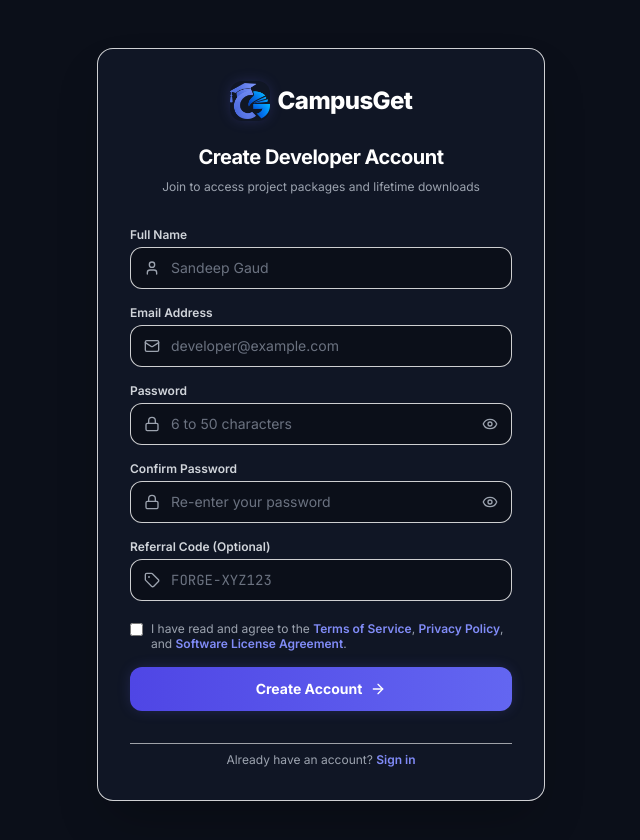
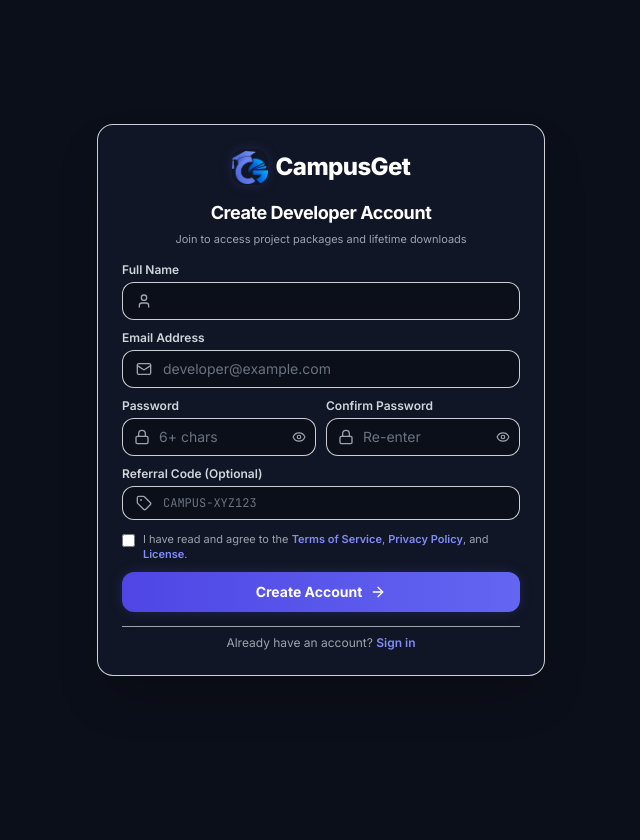
Before and after one commit to Sandeep798512/project-forge, a React (Vite) app in the folder frontend/: page /register in a window 1280 px wide. Shown: the top 840 px of the page, without its empty margins (319-959 px from the left). After the commit the page ends 800 px from the top, so only its background shows below. Built offline with nearby package versions, Linux system fonts and the light colour scheme; no server answers.

Commit message:
Fix register page sizing and remove personal name placeholder

```diff
--- a/frontend/src/pages/Contact.tsx
+++ b/frontend/src/pages/Contact.tsx
@@ -86,7 +86,7 @@ export const Contact: React.FC = () => {
                     value={formData.name}
                     onChange={(e) => setFormData({ ...formData, name: e.target.value })}
                     className="w-full bg-background border border-border/80 rounded-xl px-4 py-2 text-sm text-gray-100 placeholder-gray-500"
-                    placeholder="Sandeep Gaud"
+                    placeholder=""
                   />
                 </div>
 
@@ -98,7 +98,7 @@ export const Contact: React.FC = () => {
                     value={formData.email}
                     onChange={(e) => setFormData({ ...formData, email: e.target.value })}
                     className="w-full bg-background border border-border/80 rounded-xl px-4 py-2 text-sm text-gray-100 placeholder-gray-500"
-                    placeholder="sandeep@example.com"
+                    placeholder="developer@example.com"
                   />
                 </div>
 
--- a/frontend/src/pages/Login.tsx
+++ b/frontend/src/pages/Login.tsx
@@ -38,25 +38,25 @@ export const Login: React.FC = () => {
   };
 
   return (
-    <div className="min-h-screen bg-background flex items-center justify-center py-12 px-4 sm:px-6 lg:px-8">
-      <div className="max-w-md w-full space-y-8 bg-surface/90 border border-border/80 p-8 rounded-2xl shadow-2xl">
+    <div className="min-h-screen bg-background flex items-center justify-center py-6 px-4 sm:px-6">
+      <div className="max-w-md w-full space-y-5 bg-surface/90 border border-border/80 p-6 sm:p-7 rounded-2xl shadow-2xl my-auto">
 
         {/* Brand Header */}
-        <div className="text-center space-y-2">
+        <div className="text-center space-y-1">
           <Link to="/" className="inline-flex items-center space-x-2">
             <img
               src="/campusget-icon-light-tile.png"
               alt={BRAND.name}
-              className="w-10 h-10 rounded-xl object-contain shadow-glow-sm"
+              className="w-9 h-9 rounded-xl object-contain shadow-glow-sm"
             />
             <span className="font-extrabold text-2xl text-white tracking-tight">{BRAND.name}</span>
           </Link>
-          <h2 className="text-xl font-bold text-white tracking-tight pt-2">Welcome back</h2>
+          <h2 className="text-lg font-bold text-white tracking-tight pt-1">Welcome back</h2>
           <p className="text-xs text-gray-400">Sign in to access your purchased projects and downloads</p>
         </div>
 
         {error && (
-          <div className="p-3.5 rounded-xl bg-red-500/10 border border-red-500/20 text-red-400 text-xs flex items-center space-x-2">
+          <div className="p-3 rounded-xl bg-red-500/10 border border-red-500/20 text-red-400 text-xs flex items-center space-x-2">
             <AlertCircle className="w-4 h-4 flex-shrink-0" />
             <span>{error}</span>
           </div>
--- a/frontend/src/pages/Register.tsx
+++ b/frontend/src/pages/Register.tsx
@@ -54,31 +54,31 @@ export const Register: React.FC = () => {
   };
 
   return (
-    <div className="min-h-screen bg-background flex items-center justify-center py-12 px-4 sm:px-6 lg:px-8">
-      <div className="max-w-md w-full space-y-8 bg-surface/90 border border-border/80 p-8 rounded-2xl shadow-2xl">
+    <div className="min-h-screen bg-background flex items-center justify-center py-4 px-4 sm:px-6">
+      <div className="max-w-md w-full space-y-3.5 bg-surface/90 border border-border/80 p-5 sm:p-6 rounded-2xl shadow-2xl my-auto">
 
         {/* Brand Header */}
-        <div className="text-center space-y-2">
+        <div className="text-center space-y-1">
           <Link to="/" className="inline-flex items-center space-x-2">
             <img
               src="/campusget-icon-light-tile.png"
               alt={BRAND.name}
-              className="w-10 h-10 rounded-xl object-contain shadow-glow-sm"
+              className="w-9 h-9 rounded-xl object-contain shadow-glow-sm"
             />
             <span className="font-extrabold text-2xl text-white tracking-tight">{BRAND.name}</span>
           </Link>
-          <h2 className="text-xl font-bold text-white tracking-tight pt-2">Create Developer Account</h2>
-          <p className="text-xs text-gray-400">Join to access project packages and lifetime downloads</p>
+          <h2 className="text-lg font-bold text-white tracking-tight pt-1">Create Developer Account</h2>
+          <p className="text-[11px] text-gray-400">Join to access project packages and lifetime downloads</p>
         </div>
 
         {error && (
-          <div className="p-3.5 rounded-xl bg-red-500/10 border border-red-500/20 text-red-400 text-xs flex items-center space-x-2">
+          <div className="p-2.5 rounded-xl bg-red-500/10 border border-red-500/20 text-red-400 text-xs flex items-center space-x-2">
             <AlertCircle className="w-4 h-4 flex-shrink-0" />
             <span>{error}</span>
           </div>
         )}
 
-        <form onSubmit={handleSubmit} className="space-y-4">
+        <form onSubmit={handleSubmit} className="space-y-2.5">
           <div>
             <label className="block text-xs font-semibold text-gray-300 mb-1">Full Name</label>
             <div className="relative">
@@ -88,8 +88,8 @@ export const Register: React.FC = () => {
                 required
                 value={name}
                 onChange={(e) => setName(e.target.value)}
-                placeholder="Sandeep Gaud"
-                className="w-full bg-background border border-border/80 rounded-xl pl-10 pr-4 py-2.5 text-sm text-gray-100 placeholder-gray-500 focus:outline-none focus:ring-2 focus:ring-primary-500"
+                placeholder=""
+                className="w-full bg-background border border-border/80 rounded-xl pl-10 pr-4 py-2 text-sm text-gray-100 placeholder-gray-500 focus:outline-none focus:ring-2 focus:ring-primary-500"
               />
             </div>
           </div>
@@ -104,15 +104,16 @@ export const Register: React.FC = () => {
                 value={email}
                 onChange={(e) => setEmail(e.target.value)}
                 placeholder="developer@example.com"
-                className="w-full bg-background border border-border/80 rounded-xl pl-10 pr-4 py-2.5 text-sm text-gray-100 placeholder-gray-500 focus:outline-none focus:ring-2 focus:ring-primary-500"
+                className="w-full bg-background border border-border/80 rounded-xl pl-10 pr-4 py-2 text-sm text-gray-100 placeholder-gray-500 focus:outline-none focus:ring-2 focus:ring-primary-500"
               />
             </div>
           </div>
 
+          <div className="grid grid-cols-1 sm:grid-cols-2 gap-2.5">
             <div>
               <label className="block text-xs font-semibold text-gray-300 mb-1">Password</label>
               <div className="relative">
-              <Lock className="absolute left-3.5 top-1/2 -translate-y-1/2 w-4 h-4 text-gray-400" />
+                <Lock className="absolute left-3 top-1/2 -translate-y-1/2 w-4 h-4 text-gray-400" />
                 <input
                   type={showPassword ? 'text' : 'password'}
                   required
@@ -120,17 +121,17 @@ export const Register: React.FC = () => {
                   maxLength={50}
                   value={password}
                   onChange={(e) => setPassword(e.target.value)}
-                placeholder="6 to 50 characters"
-                className="w-full bg-background border border-border/80 rounded-xl pl-10 pr-10 py-2.5 text-sm text-gray-100 placeholder-gray-500 focus:outline-none focus:ring-2 focus:ring-primary-500"
+                  placeholder="6+ chars"
+                  className="w-full bg-background border border-border/80 rounded-xl pl-9 pr-8 py-2 text-sm text-gray-100 placeholder-gray-500 focus:outline-none focus:ring-2 focus:ring-primary-500"
                 />
                 <button
                   type="button"
                   onClick={() => setShowPassword(!showPassword)}
-                className="absolute right-3.5 top-1/2 -translate-y-1/2 text-gray-400 hover:text-gray-200 focus:outline-none"
+                  className="absolute right-2.5 top-1/2 -translate-y-1/2 text-gray-400 hover:text-gray-200 focus:outline-none cursor-pointer"
                   tabIndex={-1}
                   aria-label={showPassword ? 'Hide password' : 'Show password'}
                 >
-                {showPassword ? <EyeOff className="w-4 h-4" /> : <Eye className="w-4 h-4" />}
+                  {showPassword ? <EyeOff className="w-3.5 h-3.5" /> : <Eye className="w-3.5 h-3.5" />}
                 </button>
               </div>
             </div>
@@ -138,7 +139,7 @@ export const Register: React.FC = () => {
             <div>
               <label className="block text-xs font-semibold text-gray-300 mb-1">Confirm Password</label>
               <div className="relative">
-              <Lock className="absolute left-3.5 top-1/2 -translate-y-1/2 w-4 h-4 text-gray-400" />
+                <Lock className="absolute left-3 top-1/2 -translate-y-1/2 w-4 h-4 text-gray-400" />
                 <input
                   type={showConfirmPassword ? 'text' : 'password'}
                   required
@@ -146,18 +147,19 @@ export const Register: React.FC = () => {
                   maxLength={50}
                   value={confirmPassword}
                   onChange={(e) => setConfirmPassword(e.target.value)}
-                placeholder="Re-enter your password"
-                className="w-full bg-background border border-border/80 rounded-xl pl-10 pr-10 py-2.5 text-sm text-gray-100 placeholder-gray-500 focus:outline-none focus:ring-2 focus:ring-primary-500"
+                  placeholder="Re-enter"
+                  className="w-full bg-background border border-border/80 rounded-xl pl-9 pr-8 py-2 text-sm text-gray-100 placeholder-gray-500 focus:outline-none focus:ring-2 focus:ring-primary-500"
                 />
                 <button
                   type="button"
                   onClick={() => setShowConfirmPassword(!showConfirmPassword)}
-                className="absolute right-3.5 top-1/2 -translate-y-1/2 text-gray-400 hover:text-gray-200 focus:outline-none"
+                  className="absolute right-2.5 top-1/2 -translate-y-1/2 text-gray-400 hover:text-gray-200 focus:outline-none cursor-pointer"
                   tabIndex={-1}
                   aria-label={showConfirmPassword ? 'Hide confirm password' : 'Show confirm password'}
                 >
-                {showConfirmPassword ? <EyeOff className="w-4 h-4" /> : <Eye className="w-4 h-4" />}
+                  {showConfirmPassword ? <EyeOff className="w-3.5 h-3.5" /> : <Eye className="w-3.5 h-3.5" />}
                 </button>
+              </div>
             </div>
           </div>
 
@@ -169,33 +171,33 @@ export const Register: React.FC = () => {
                 type="text"
                 value={referralCode}
                 onChange={(e) => setReferralCode(e.target.value.toUpperCase())}
-                placeholder="FORGE-XYZ123"
-                className="w-full bg-background border border-border/80 rounded-xl pl-10 pr-4 py-2.5 text-sm font-mono text-gray-100 placeholder-gray-500 focus:outline-none focus:ring-2 focus:ring-primary-500"
+                placeholder="CAMPUS-XYZ123"
+                className="w-full bg-background border border-border/80 rounded-xl pl-10 pr-4 py-2 text-xs font-mono text-gray-100 placeholder-gray-500 focus:outline-none focus:ring-2 focus:ring-primary-500"
               />
             </div>
           </div>
 
           {/* Policy Agreement Checkbox */}
-          <div className="flex items-start space-x-2 pt-1 text-xs text-gray-300">
+          <div className="flex items-start space-x-2 pt-0.5 text-xs text-gray-300">
             <input
               type="checkbox"
               id="acceptedTerms"
               checked={acceptedTerms}
               onChange={(e) => setAcceptedTerms(e.target.checked)}
-              className="mt-0.5 rounded border-border text-primary-600 focus:ring-primary-500 bg-background"
+              className="mt-0.5 rounded border-border text-primary-600 focus:ring-primary-500 bg-background cursor-pointer"
             />
-            <label htmlFor="acceptedTerms" className="leading-tight text-gray-400">
+            <label htmlFor="acceptedTerms" className="text-[11px] leading-snug text-gray-400 cursor-pointer">
               I have read and agree to the{' '}
               <Link to="/terms" target="_blank" className="text-primary-400 hover:underline font-semibold">Terms of Service</Link>,{' '}
               <Link to="/privacy" target="_blank" className="text-primary-400 hover:underline font-semibold">Privacy Policy</Link>, and{' '}
-              <Link to="/license" target="_blank" className="text-primary-400 hover:underline font-semibold">Software License Agreement</Link>.
+              <Link to="/license" target="_blank" className="text-primary-400 hover:underline font-semibold">License</Link>.
             </label>
           </div>
 
           <button
             type="submit"
             disabled={loading}
-            className="w-full py-3 rounded-xl bg-gradient-to-r from-primary-600 to-primary-500 hover:from-primary-500 hover:to-primary-400 text-white font-bold text-sm shadow-glow-sm flex items-center justify-center space-x-2 disabled:opacity-50"
+            className="w-full py-2.5 rounded-xl bg-gradient-to-r from-primary-600 to-primary-500 hover:from-primary-500 hover:to-primary-400 text-white font-bold text-sm shadow-glow-sm flex items-center justify-center space-x-2 disabled:opacity-50 transition-all cursor-pointer mt-1"
           >
             {loading ? (
               <div className="animate-spin rounded-full h-4 w-4 border-2 border-white border-t-transparent" />
--- a/frontend/src/pages/admin/AdminProducts.tsx
+++ b/frontend/src/pages/admin/AdminProducts.tsx
@@ -859,7 +859,7 @@ export const AdminProducts: React.FC = () => {
                       type="url"
                       value={formData.liveDemoUrl || ''}
                       onChange={(e) => setFormData({ ...formData, liveDemoUrl: e.target.value })}
-                      placeholder="e.g. https://sandeep-hospital-frontend.vercel.app/"
+                      placeholder="e.g. https://demo-project.vercel.app/"
                       className="w-full bg-background border border-border rounded-xl px-3 py-2 text-gray-100 font-mono"
                     />
                   </div>
```
Lines whose indentation alone changed are shown as unchanged.
